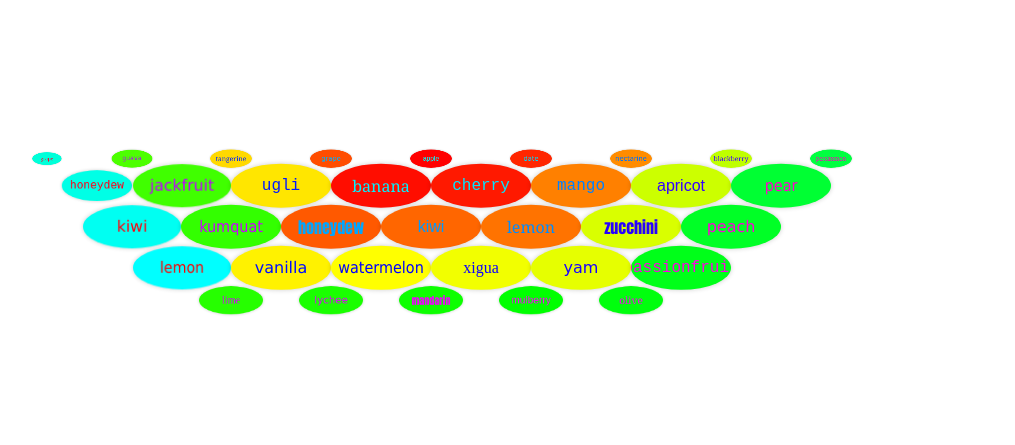
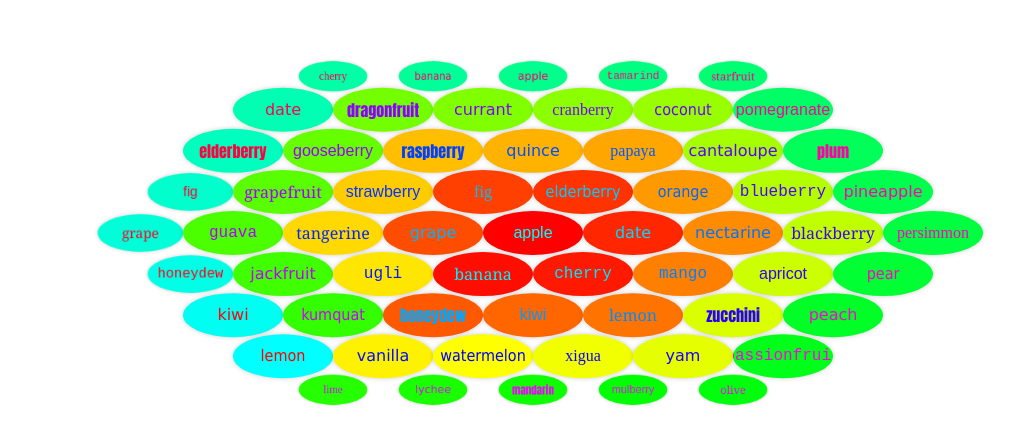
Before and after one commit to tomjefferys/bubble-grid, a React (Vite) app: page / in a window 1280 px wide. Shown: the part 167-612 px from the top of the page, without its empty margins (143-1158 px from the left). Built offline with nearby package versions, Linux system fonts and the light colour scheme.

Commit message:
Move types to main class, adjust styling. (TIFT project changes)

```diff
--- a/src/components/bubbleGrid.tsx
+++ b/src/components/bubbleGrid.tsx
@@ -1,14 +1,24 @@
+/* eslint-disable */
 import React, { useState, useEffect, useRef, useCallback, CSSProperties } from 'react';
 import { getTransform } from './transformBuilder';
-import { Content, Item } from './bubbleGridTypes';
 
 type MouseState = "mouseDown" | "dragging" | "mouseUp" | "mouseUpAfterDrag";
+
+export interface Item {
+    item: React.ReactNode;
+    style?: React.CSSProperties;
+}
+
+export interface Content {
+    content : (Item | undefined)[][];
+}
 
 const NUM_COLS = 10;
 
 const isUp = (state: MouseState) => state === "mouseUp" || state === "mouseUpAfterDrag";
 
 // Debounce function to limit the rate at which a function can fire
+// eslint -disable-next-line
 const debounce = (func: Function, wait: number) => {
     let timeout: NodeJS.Timeout;
     return (...args: any[]) => {
@@ -17,7 +27,8 @@
     };
 };
 
-const BubbleGrid = ({ content } : Content) => {
+export const BubbleGrid = ({ content } : Content) => {
+
     // Keep track of the scroll position to ensure the component re-renders when the user scrolls
     const [scrollPosition, setScrollPosition] = useState({ scrollTop: 0, scrollLeft: 0 });
 
@@ -79,7 +90,9 @@
     // Set the outer div ref to get the size and location of the element,
     // the outer div is not scaled or translated so can be relied on to get the correct size and location
     const setOuterDivRef = (el: HTMLDivElement | null, row: number, column : number) => {
-        if (el) {
+        // Check if the element is not null and is visible
+        // offsetParent is null if the element is not visible (e.g. display: none
+        if (el && el.offsetParent !== null) {
             if (!outerDivs.current[row]) {
                 outerDivs.current[row] = [];
             }
@@ -305,14 +318,13 @@
             onMouseDown={handleMouseDown}
             role="grid"
             style={{
-                width: '90vw',
-                maxWidth: '90vw',
-                height: '25vh',
+                height: '100%',
+                width: '100%',
                 position: 'relative',
                 overflowX: 'auto',
                 overflowY: 'auto',
                 display: 'grid',
-                padding: '5vh 15vw',
+                padding: '0vh 15vw',
                 border: '1px solid white',
                 boxSizing: 'border-box',
                 cursor: mouseState === "dragging" ? 'grabbing' : 'grab', // Change cursor during dragging
@@ -328,6 +340,8 @@
                         marginRight: rowIndex % 2 === 0 && outerDivs.current[rowIndex]
                             ? `${outerDivs.current[rowIndex][0]?.width / 2}px`
                         : '0',
+                        marginTop: rowIndex === 0 ? '2vh' : '0',
+                        marginBottom: rowIndex === content.length - 1 ? '2vh' : '0',
                         willChange: 'transform',
                         visibility: isLoaded ? 'visible' : 'hidden',
                         }}>
```
Also changed, not shown: src/components/bubbleGridTypes.ts (deleted, +0 -10 lines).
